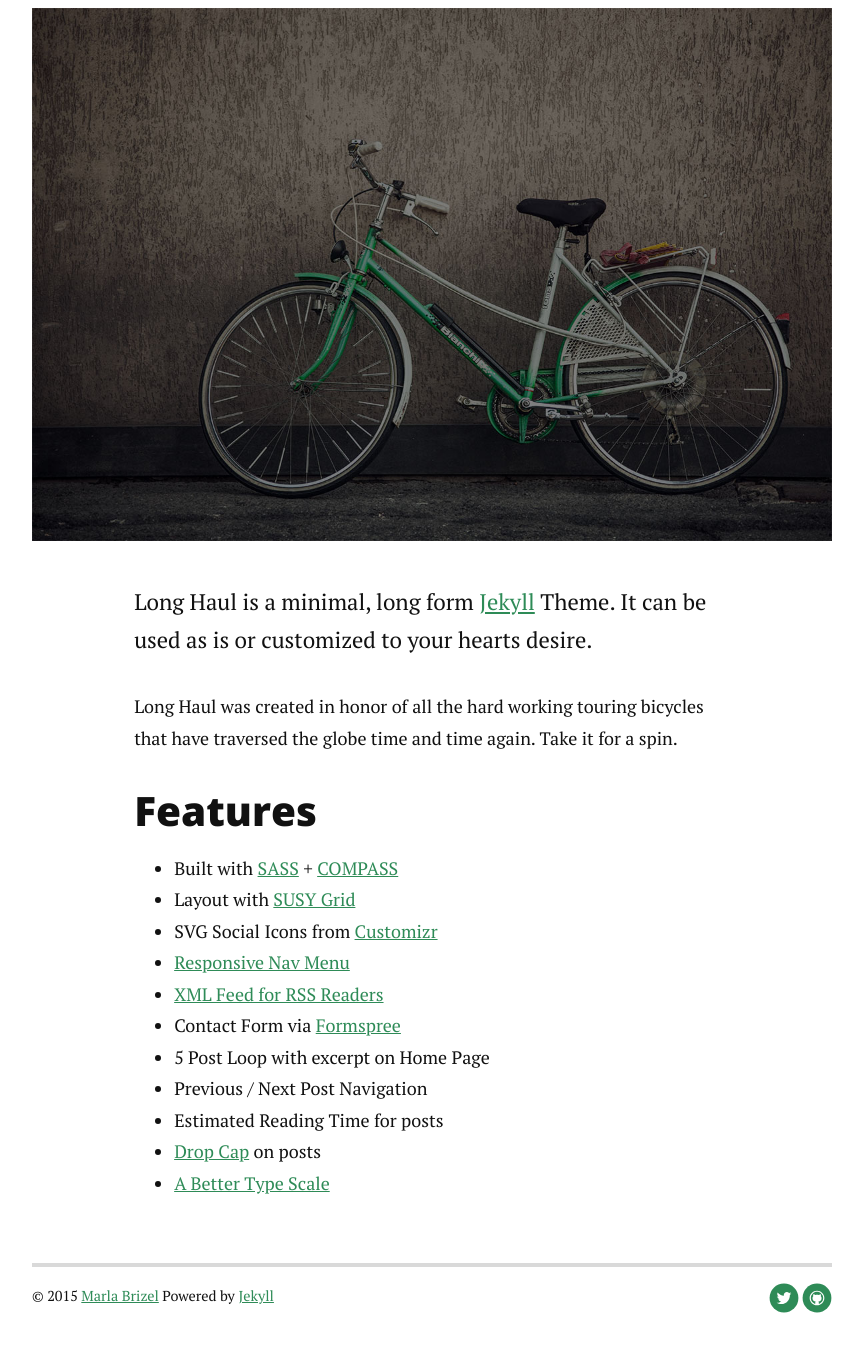
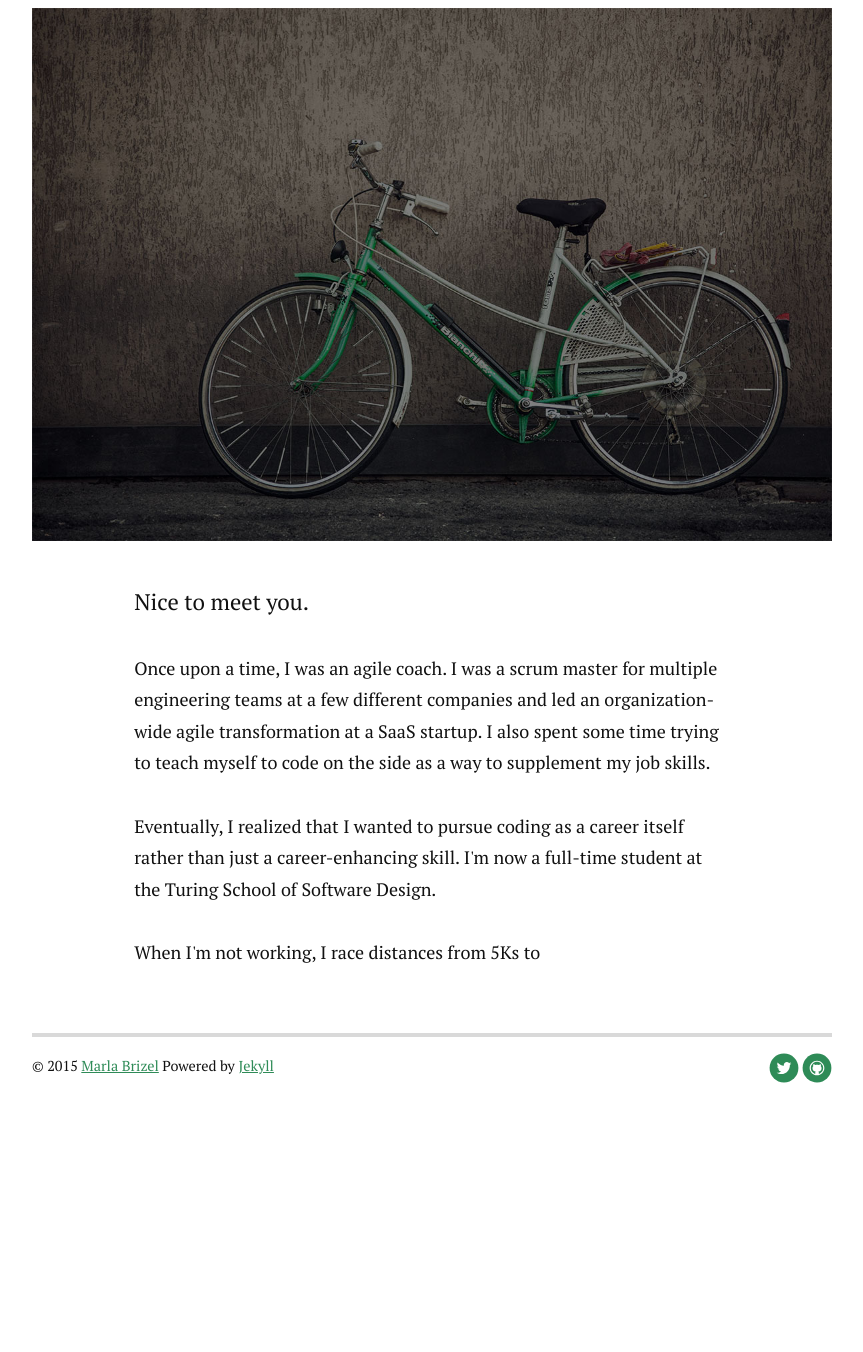
Before and after one commit to marlabrizel/marlabrizel.github.io, a Jekyll site: the page built from about.md, in a window 1280 px wide and 1400 px high, scrolled down 405 px. Shown: the top 1352 px of the window, without its empty margins (208-1071 px from the left). Built offline with Jekyll 4.4.1, drawn with Linux system fonts in a browser that asks for light colours; nearby versions of some CDN libraries; Markdown is read by kramdown in place of the engine named in the settings; after the commit the page ends 1575 px from its top, so only the background shows below that; some of the changed text lies outside the part shown.

Commit message:
add aboutme

```diff
--- a/about.md
+++ b/about.md
@@ -4,22 +4,13 @@ title: About Long Haul
 ---
 
 <div class="post">
-	<h1 class="pageTitle">About Long Haul</h1>
+	<h1 class="pageTitle">Hi, I'm Marla!</h1>
 	<img src="{{ '/assets/img/touring.jpg' | prepend: site.baseurl }}" alt="">
-	<p class="intro">Long Haul is a minimal, long form <a href="http://jekyllrb.com">Jekyll</a> Theme. It can be used as is or customized to your hearts desire.</p>
-	<p>Long Haul was created in honor of all the hard working touring bicycles that have traversed the globe time and time again. Take it for a spin.</p>
-	<h2>Features</h2>
-	<ul>
-		<li>Built with <a href="http://sass-lang.com/">SASS</a> + <a href="http://compass-style.org/">COMPASS</a></li>
-  		<li>Layout with <a href="http://susy.oddbird.net/">SUSY Grid</a></li>
-  		<li>SVG Social Icons from <a href="http://customizr.net/icons/">Customizr</a></li>
-  		<li><a href="http://responsive-nav.com/">Responsive Nav Menu</a></li>
-  		<li><a href="https://github.com/snaptortoise/jekyll-rss-feeds">XML Feed for RSS Readers</a></li>
-  		<li>Contact Form via <a href="http://formspree.io/">Formspree</a></li>
-      <li>5 Post Loop with excerpt on Home Page</li>
-  		<li>Previous / Next Post Navigation</li>
-      <li>Estimated Reading Time for posts</li>
-  		<li><a href="https://github.com/adobe-webplatform/dropcap.js">Drop Cap</a> on posts</li>
-  		<li><a href="http://typecast.com/blog/a-more-modern-scale-for-web-typography">A Better Type Scale</a></li>
-  	</ul>
+	<p class="intro">Nice to meet you.</p>
+	<p>Once upon a time, I was an agile coach. I was a scrum master for multiple engineering teams at a few different companies and led an organization-wide agile transformation at a SaaS startup. I also spent some time trying to teach myself to code on the side as a way to supplement my job skills. </p>
+
+	<p>Eventually, I realized that I wanted to pursue coding as a career itself rather than just a career-enhancing skill. I'm now a full-time student at the Turing School of Software Design.</p>
+
+	<p>When I'm not working, I race distances from 5Ks to <a href="http://running.competitor.com/2013/05/saucony-26-strong/team10_75373" title="marathons"></a></p>
+
 </div>
```
